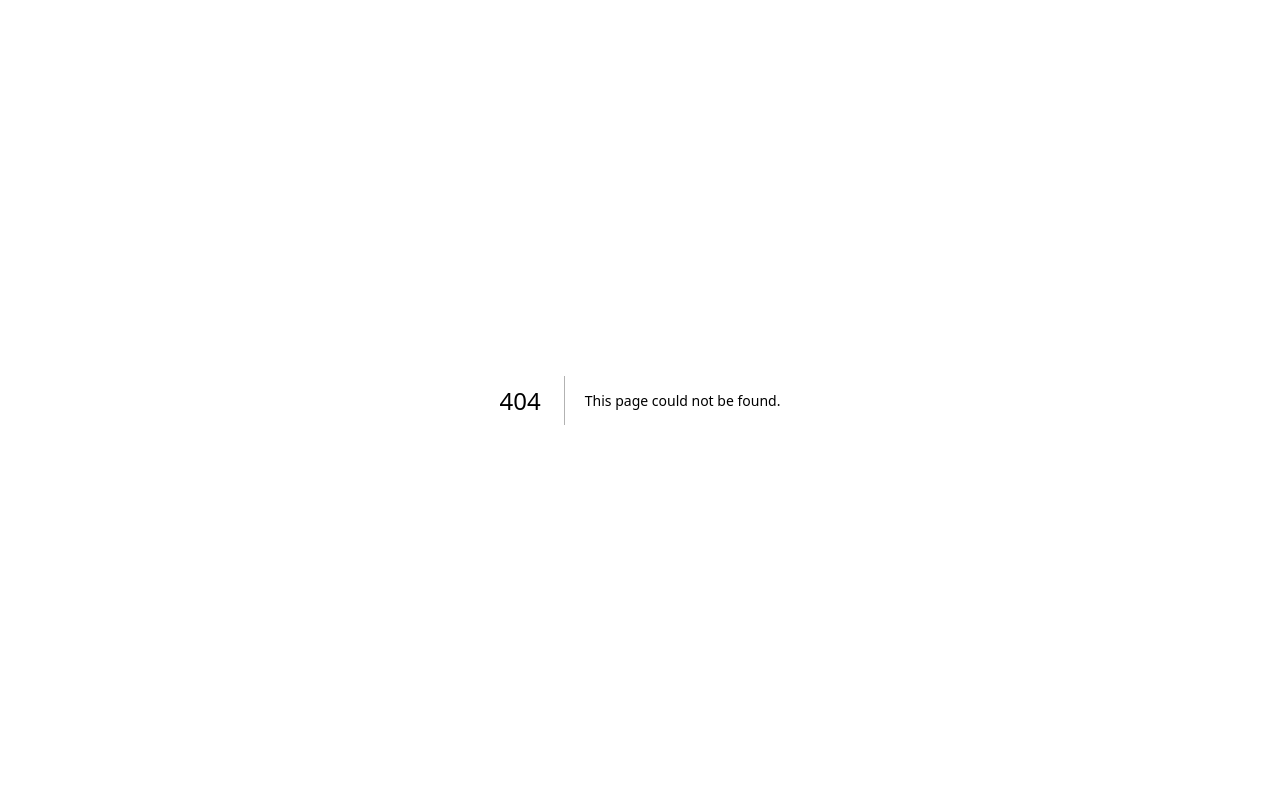
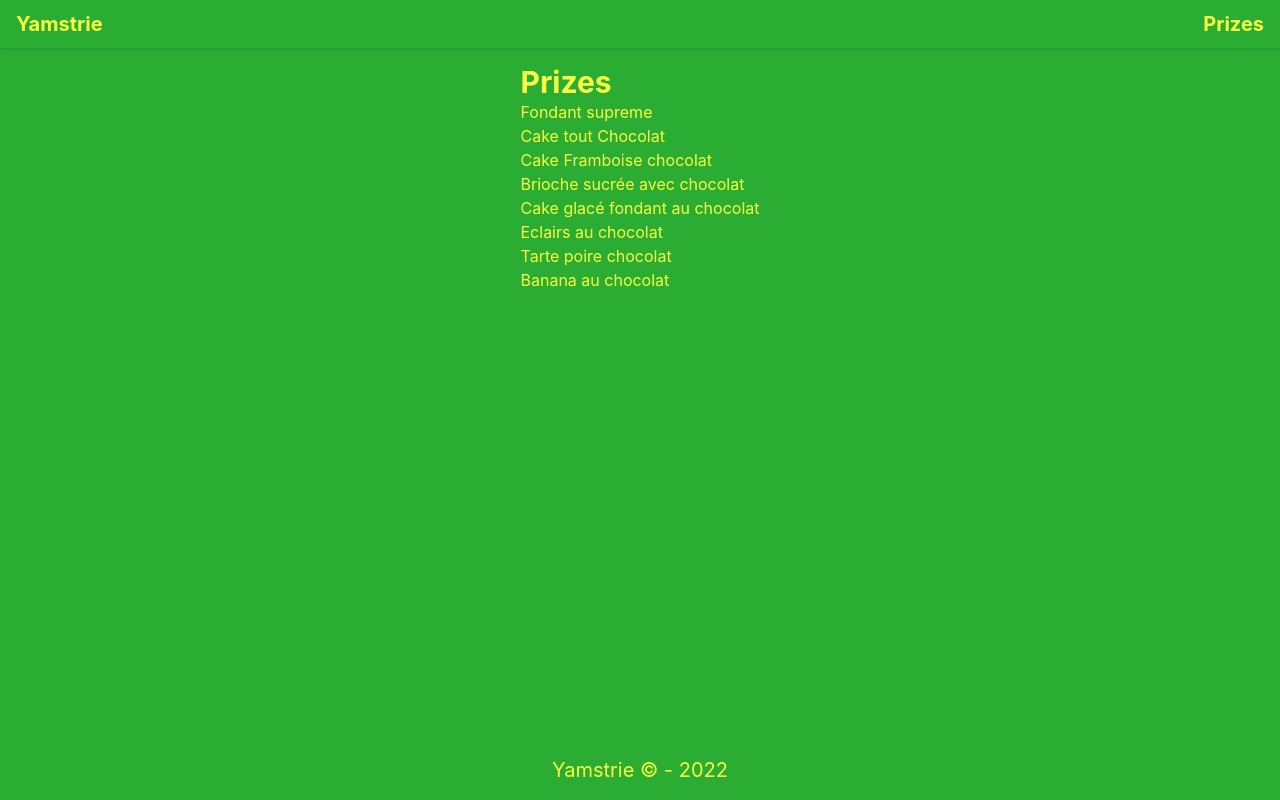
Before and after one commit to CrmsWav/Yams, a Next.js app: page /prizes in a window 1280 px wide. Before the commit this address had no page. Built offline with nearby package versions, Linux system fonts and the light colour scheme.

Commit message:
Add Prizes Page

```diff
--- /dev/null
+++ b/pages/prizes/index.tsx
@@ -0,0 +1,33 @@
+import { GetStaticProps } from 'next';
+import React from 'react'
+import Layout from '../../components/Layout';
+
+function Prizes({datas}: any) {
+  return (
+    <Layout>
+      <div className='flex justify-center'>
+        <div>
+            <h1 className='text-3xl font-bold'>Prizes</h1>
+            {datas.pastries.map((pastrie: any) => (
+              <div key={datas.id}>
+                  <h1>{pastrie.name}</h1>
+              </div>
+            ))}
+        </div>
+      </div>
+    </Layout>
+  )
+}
+
+export default Prizes
+
+export const getStaticProps: GetStaticProps = async () => {
+  const res = await fetch('http://localhost:3000/api/pastries')
+  const datas = await res.json()
+
+  return {
+    props: {
+      datas
+    },
+  }
+}
```
